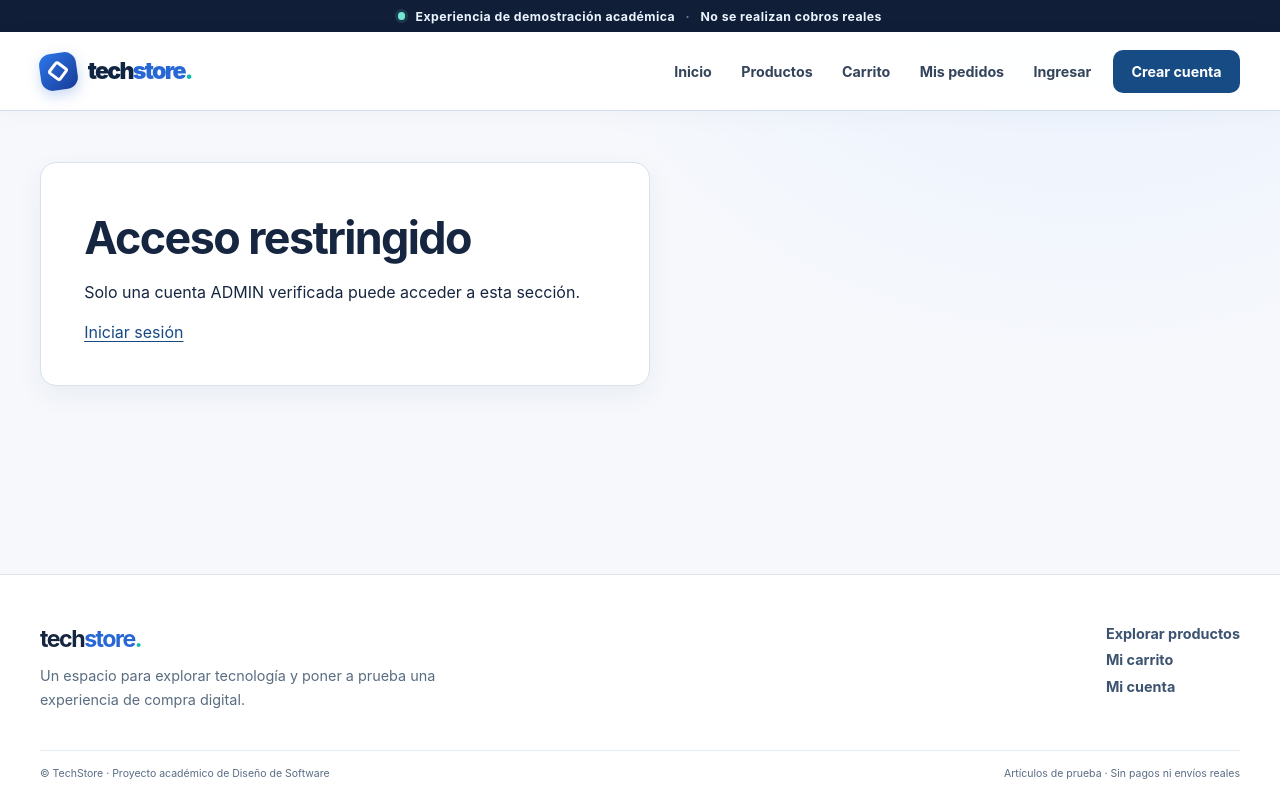
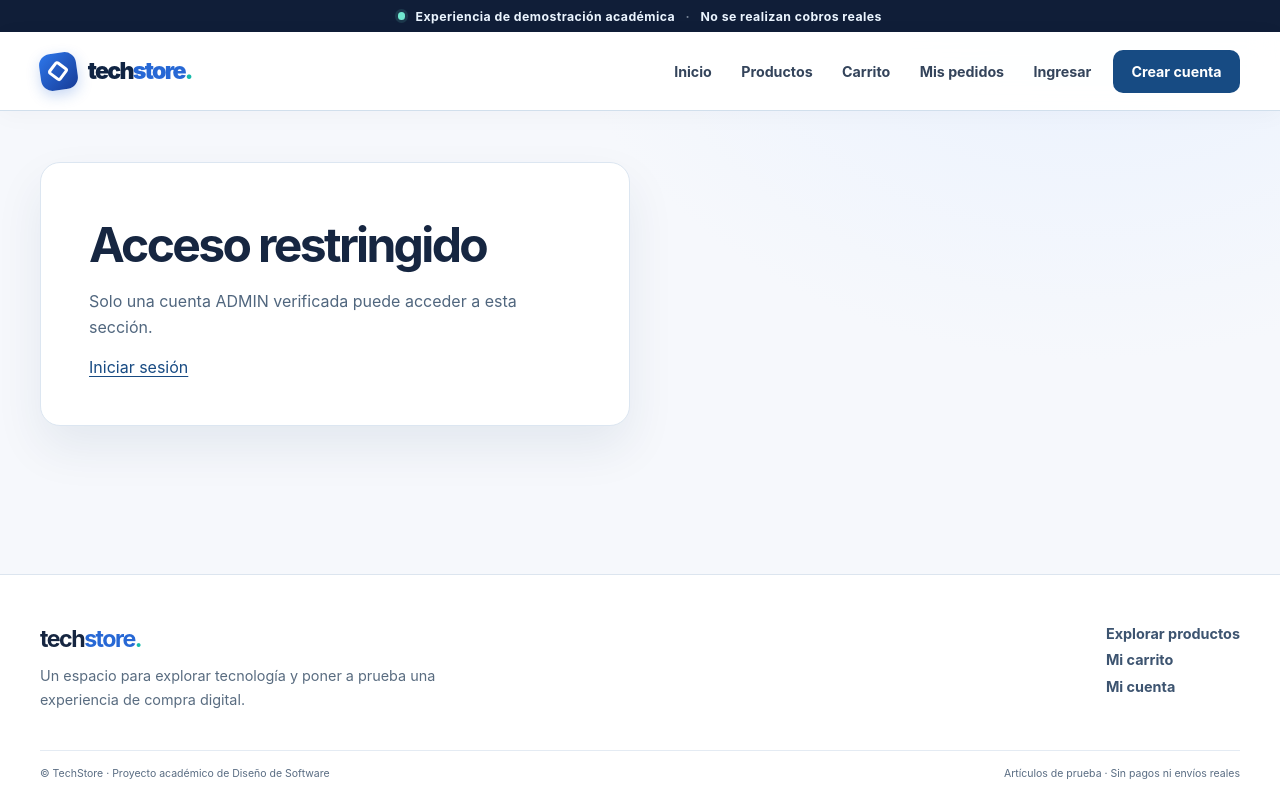
Before and after one commit to Geovanni-Gonzalez/eCommerce-TechStore, a Next.js app in the folder apps/web/: page /admin in a window 1280 px wide. Built offline with nearby package versions, Linux system fonts and the light colour scheme.

Commit message:
feat(ui): align app experience with design system

```diff
--- a/apps/web/src/app/auth.css
+++ b/apps/web/src/app/auth.css
@@ -43,3 +43,21 @@
 .auth-profile > div { display: flex; flex-wrap: wrap; gap: .8rem; }
 .auth-profile dt { font-weight: 700; min-width: 4rem; }
 .auth-profile dd { margin: 0; overflow-wrap: anywhere; }
+
+
+/* UI/UX refresh — formularios claros, contraste y controles táctiles. */
+.auth-page { padding: clamp(1rem,4.5vw,3.4rem) 0; }
+.auth-card { width: min(100%, 590px); border-color: #dce6f1; border-radius: 1.25rem;
+  box-shadow: 0 22px 48px rgb(18 47 86 / 8%);
+  padding: clamp(1.45rem,4vw,3rem); }
+.auth-card h1 { letter-spacing: -.055em; font-size: clamp(2.25rem,4.5vw,3rem); }
+.auth-card > p:not(.eyebrow) { color: #50667e; }
+.auth-form { gap: .7rem; }
+.auth-form label { color: #273f59; font-size: .9rem; }
+.auth-form input { min-height: 49px; padding: .75rem .9rem; border-color: #b6c8da; border-radius: .7rem; }
+.auth-form input:hover { border-color: #779fc5; }
+.auth-button { min-height: 49px; margin-top: 1.2rem; border-radius: .7rem; background: #1d55a1; border-color: #1d55a1; }
+.auth-button:hover:not(:disabled) { background: #143d77; }
+.auth-footer { padding-top: 1rem; border-top: 1px solid #e7edf4; }
+.auth-footer a { font-weight: 800; }
+.auth-help { font-size: .81rem; }
```
